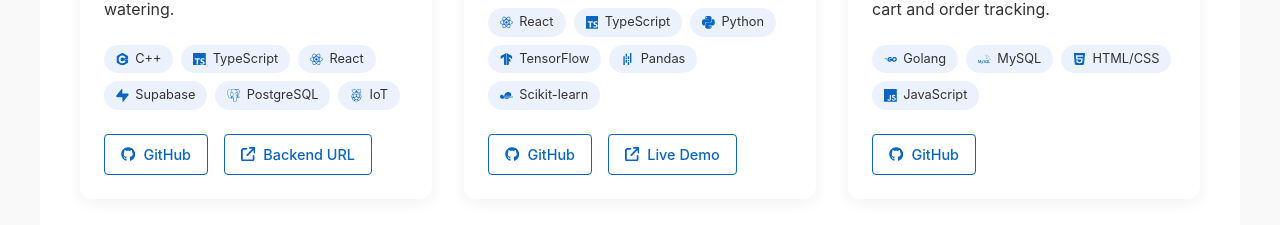
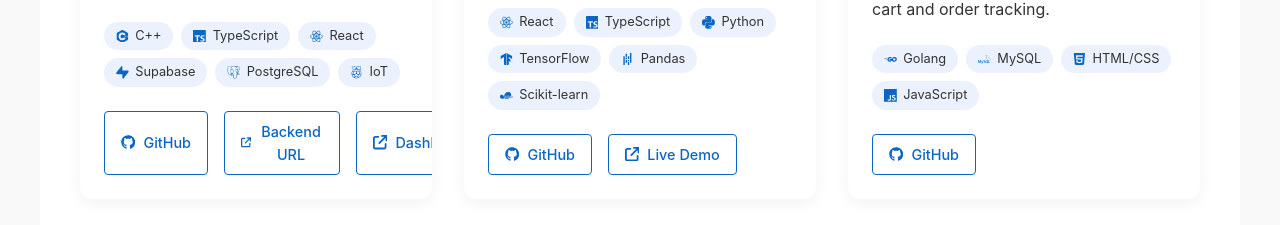
Before and after one commit to agungferdi/react-personal-website, a React (Vite) app: page /projects in a window 1280 px wide. Shown: the part 708-933 px from the top of the page. Built offline with nearby package versions, Linux system fonts and the light colour scheme.

Commit message:
feat: add additional project links for Dashboard and Demo Video

```diff
--- a/src/pages/Projects.tsx
+++ b/src/pages/Projects.tsx
@@ -66,7 +66,9 @@ const Projects = () => {
       ],
       links: [
         { label: "GitHub", url: "https://github.com/agungferdi/Smart_Farming" },
-        { label: "Backend URL", url: "https://smart-farming-ashy-omega.vercel.app/" }
+        { label: "Backend URL", url: "https://smart-farming-ashy-omega.vercel.app/" },
+        { label: "Dashboard", url: "https://smart-farming-dashboard-eosin.vercel.app/" },
+        { label: "Reels Instagram", url: "https://www.instagram.com/reel/DOSdX09kXsl/?igsh=MTBpOHRwOGp0ZWN3NA==" }
       ],
       featured: true
     },
```
